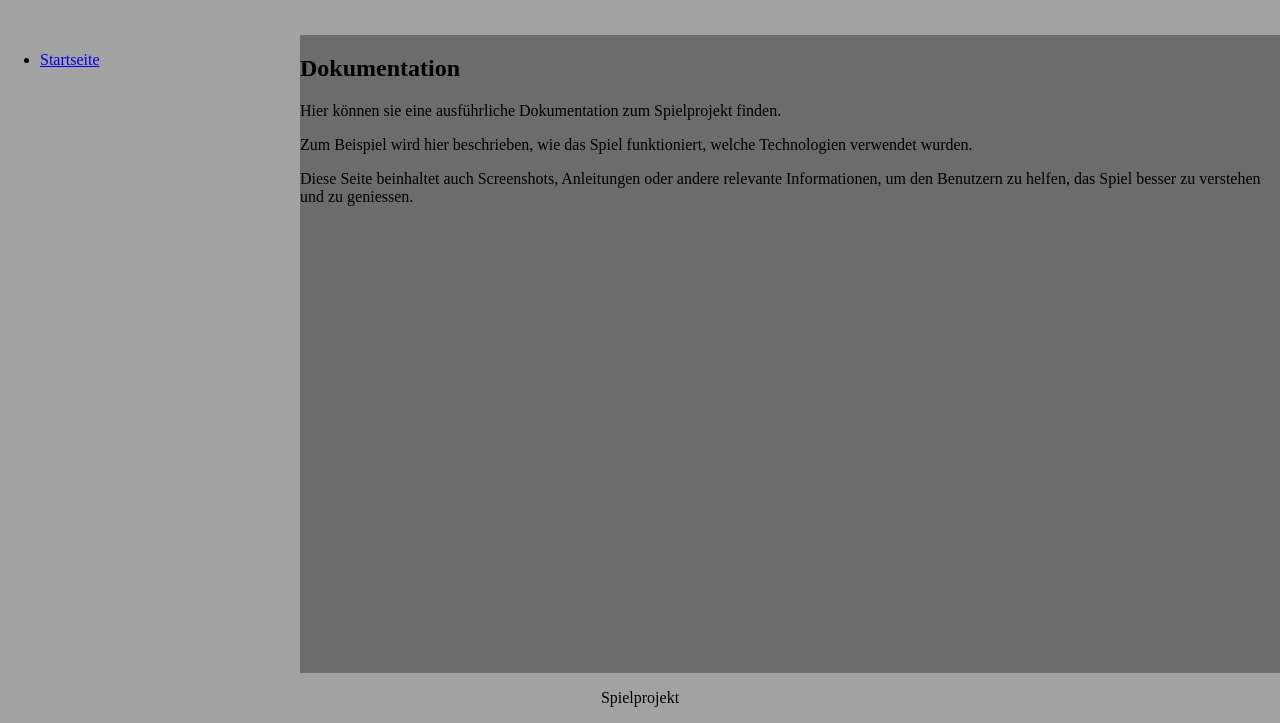
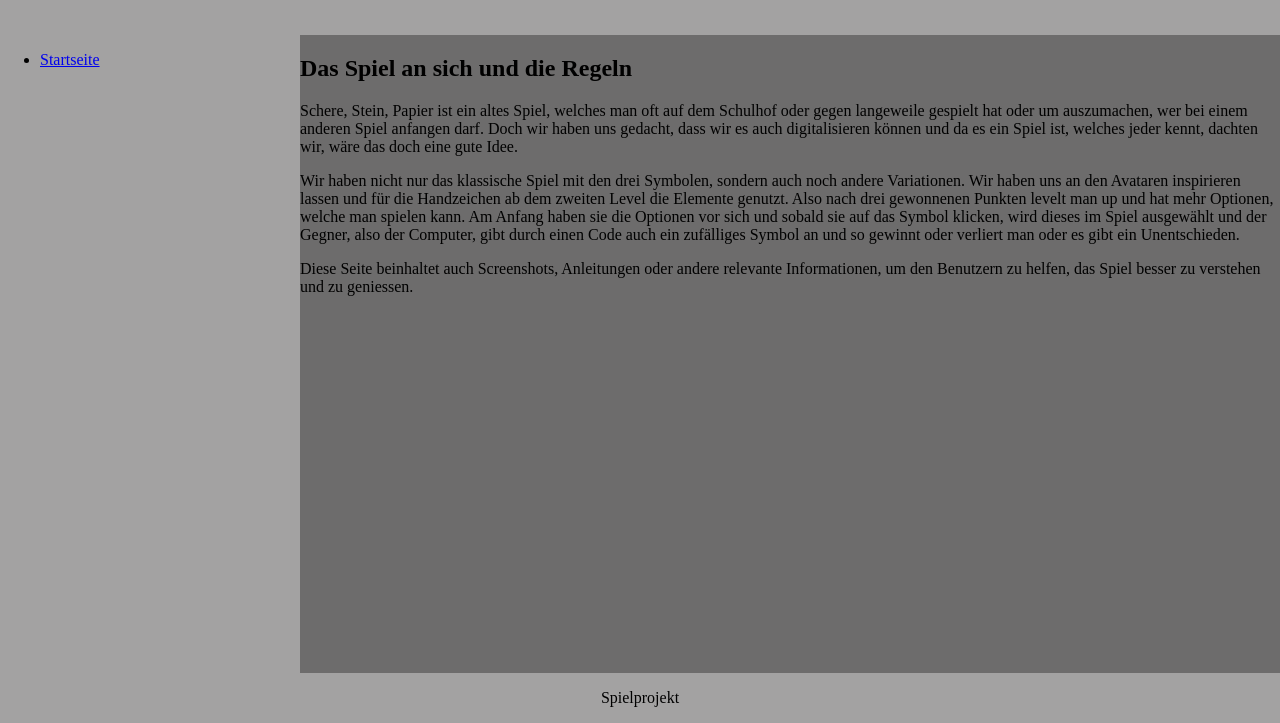
Before and after one commit to gymmu-1wb-2025/04-kaplay-gamemasters, a website built with Vite: page dokumentation.html in a window 1280 px wide. Shown: the part 77-800 px from the top of the page. Built offline with nearby package versions, Linux system fonts and the light colour scheme.

Commit message:
Dokumentationtext

```diff
--- a/dokumentation.html
+++ b/dokumentation.html
@@ -19,9 +19,9 @@
 </aside>
 <main style="grid-area: main" class="docu-container">
     <section>
-    <h2>Dokumentation</h2>
-    <p>Hier können sie eine ausführliche Dokumentation zum Spielprojekt finden.</p>
-    <p>Zum Beispiel wird hier beschrieben, wie das Spiel funktioniert, welche Technologien verwendet wurden.</p>
+    <h2>Das Spiel an sich und die Regeln</h2>
+    <p>Schere, Stein, Papier ist ein altes Spiel, welches man oft auf dem Schulhof oder gegen langeweile gespielt hat oder um auszumachen, wer bei einem anderen Spiel anfangen darf. Doch wir haben uns gedacht, dass wir es auch digitalisieren können und da es ein Spiel ist, welches jeder kennt, dachten wir, wäre das doch eine gute Idee.</p>
+    <p>Wir haben nicht nur das klassische Spiel mit den drei Symbolen, sondern auch noch andere Variationen. Wir haben uns an den Avataren inspirieren lassen und für die Handzeichen ab dem zweiten Level die Elemente genutzt. Also nach drei gewonnenen Punkten levelt man up und hat mehr Optionen, welche man spielen kann. Am Anfang haben sie die Optionen vor sich und sobald sie auf das Symbol klicken, wird dieses im Spiel ausgewählt und der Gegner, also der Computer, gibt durch einen Code auch ein zufälliges Symbol an und so gewinnt oder verliert man oder es gibt ein Unentschieden.</p>
     <p>Diese Seite beinhaltet auch Screenshots, Anleitungen oder andere relevante Informationen, um den Benutzern zu helfen, das Spiel besser zu verstehen und zu geniessen.</p>
     </section>
 </main>
```
